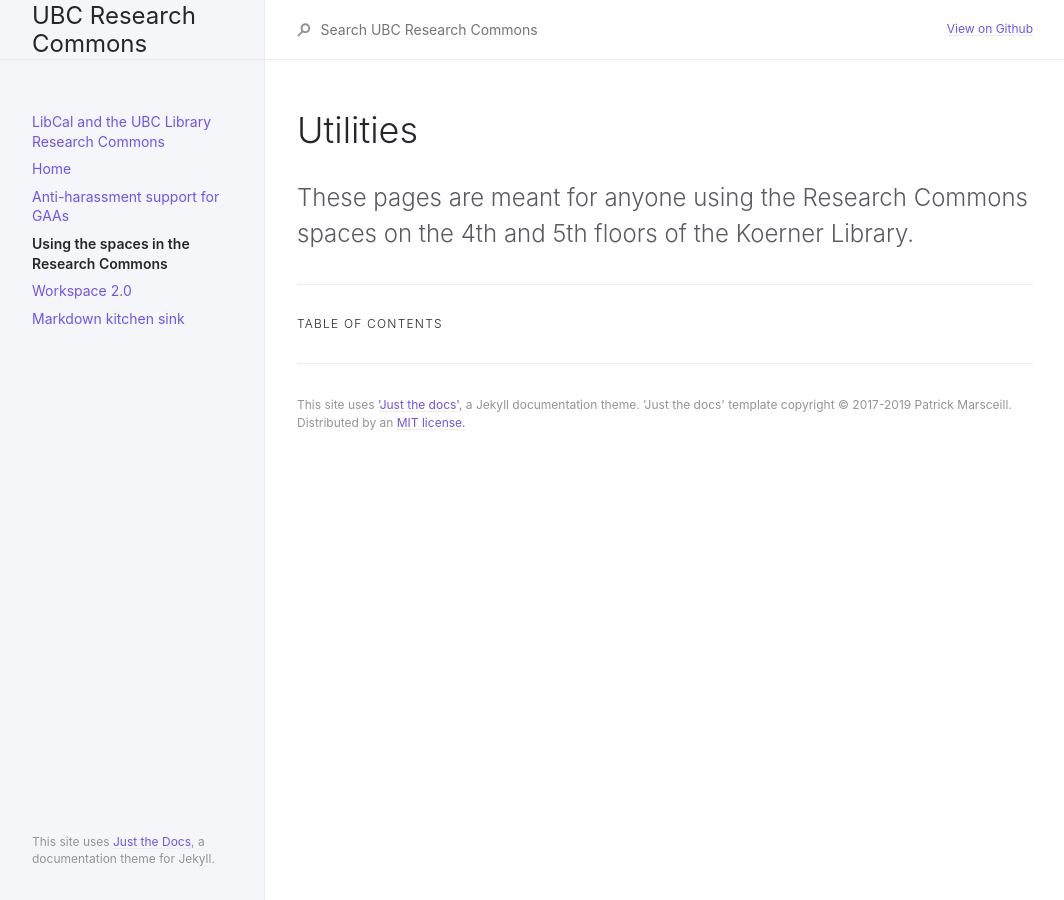
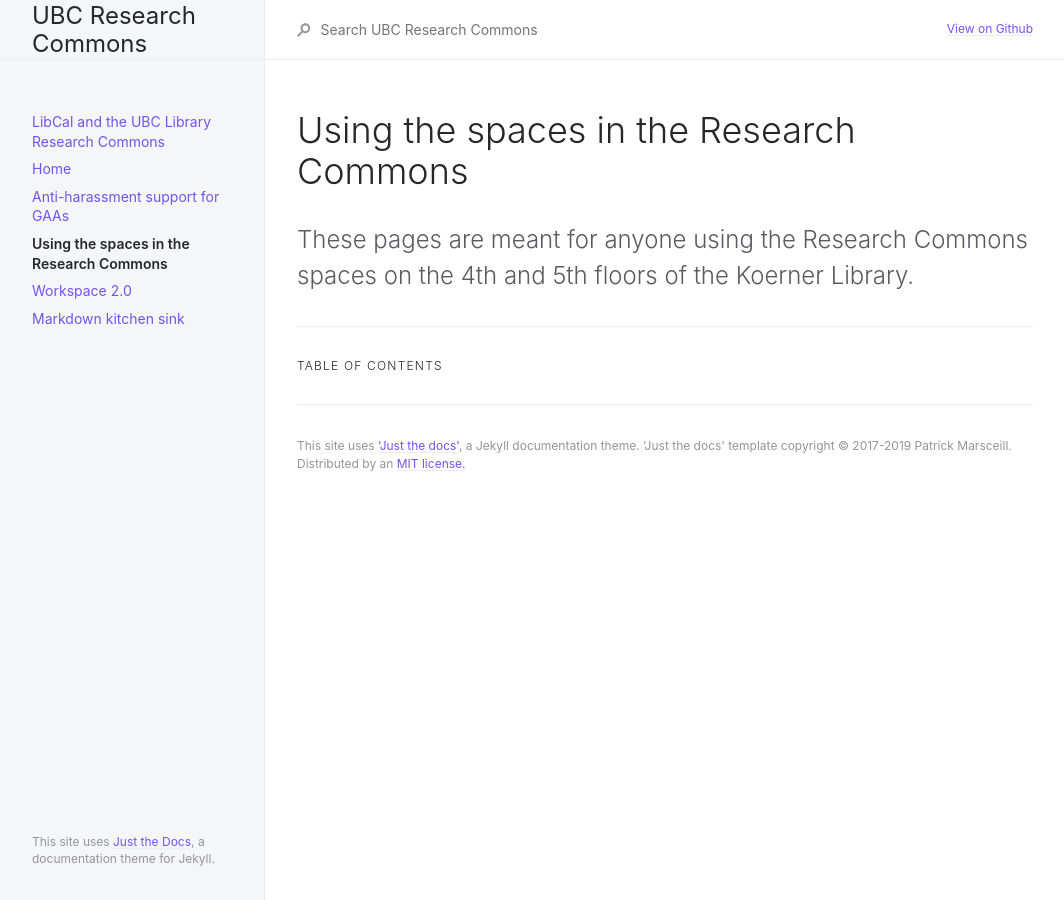
Before and after one commit to sarahblay/rc-docs, a Jekyll site: the page built from docs/usingthercspaces.md, in a window 1280 px wide. Shown: the whole page, without its empty margins (107-1171 px from the left). Built offline with Jekyll 4.4.1, drawn with Linux system fonts in a browser that asks for light colours.

Commit message:
Update usingthercspaces.md

```diff
--- a/docs/usingthercspaces.md
+++ b/docs/usingthercspaces.md
@@ -6,7 +6,7 @@ has_children: true
 permalink: /docs/usingthespaces
 ---
 
-# Utilities
+# Using the spaces in the Research Commons
 {: .no_toc }
 
 These pages are meant for anyone using the Research Commons spaces on the 4th and 5th floors of the Koerner Library.
```
